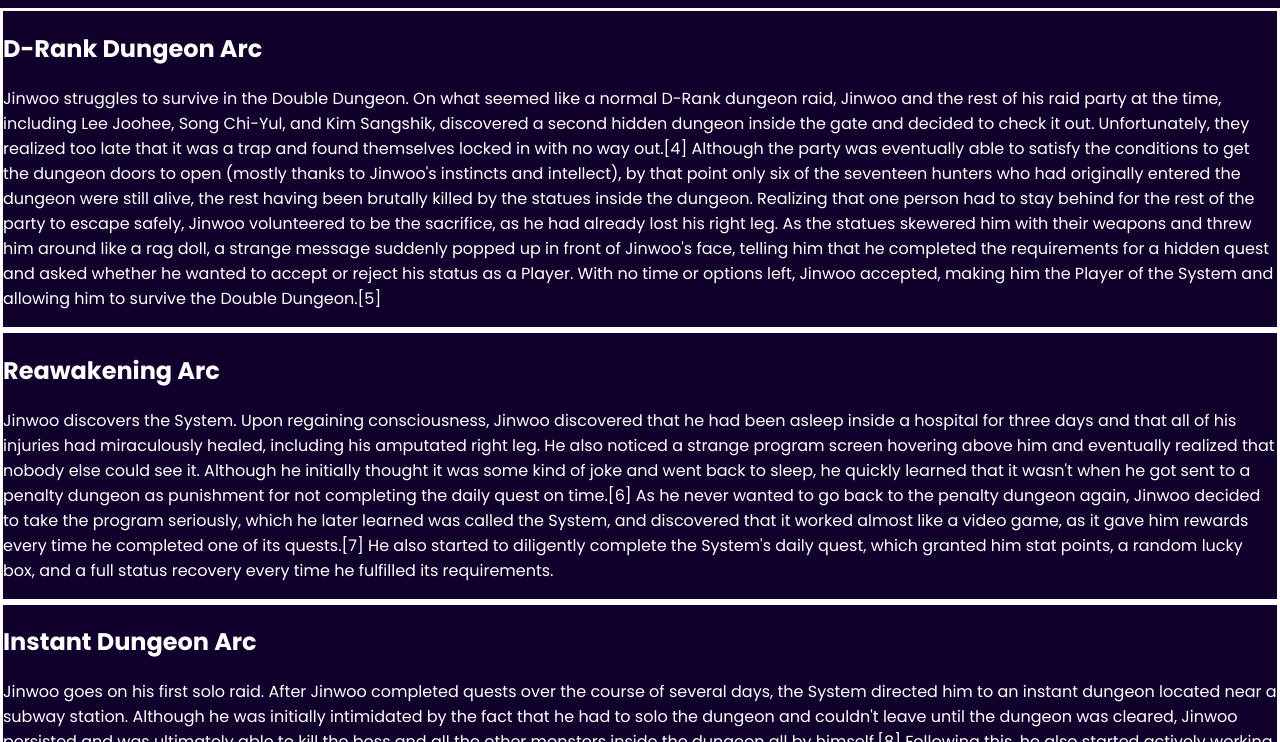
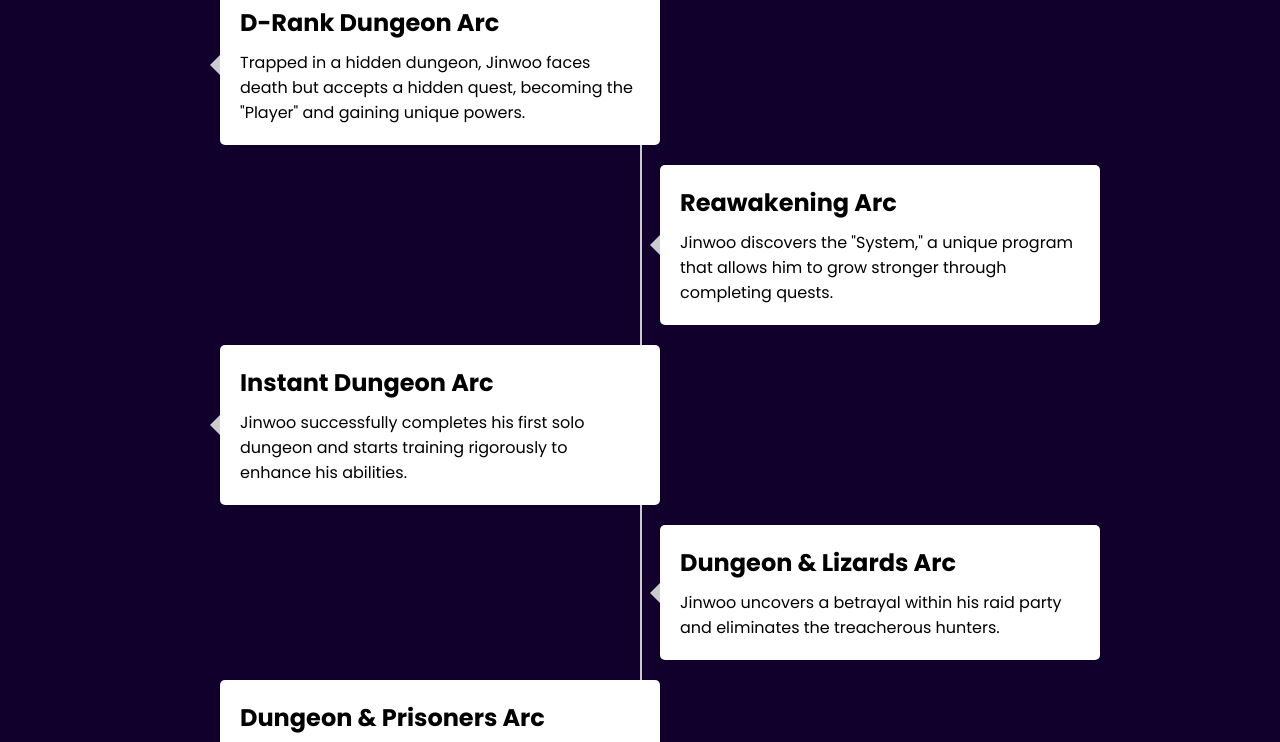
Before and after one commit to seeum-0/Sung-Jinwoo, a plain HTML site: page Sung Jinwoo/history.html in a window 1280 px wide. Shown: the part 133-875 px from the top of the page. Drawn offline with Linux system fonts and the light colour scheme.

Commit message:
Added timeline in history page that displays all the main events in the anime only not Manga.

```diff
--- a/Sung Jinwoo/css/global.css
+++ b/Sung Jinwoo/css/global.css
@@ -1,8 +1,6 @@
 @import url("https://fonts.googleapis.com/css2?family=Poppins:ital,wght@0,100;0,200;0,300;0,400;0,500;0,600;0,700;0,800;0,900;1,100;1,200;1,300;1,400;1,500;1,600;1,700;1,800;1,900&display=swap");
 
-html,
-body,
-header {
+* {
   margin: 0;
   padding: 0;
   font-family: Poppins, "Times New Roman", Times, serif;
@@ -11,6 +9,8 @@ header {
 body {
   margin: 0;
   padding: 0;
+  width: 100%;
+  height: 100%;
   background-color: #10002b;
 }
 
--- a/Sung Jinwoo/css/history.css
+++ b/Sung Jinwoo/css/history.css
@@ -1,7 +1,65 @@
+.timeline-container {
+  display: flex;
+  flex-direction: column;
+  align-items: center;
+  padding: 50px 0;
+}
+
 .timeline {
-  color: white;
+  position: relative;
+  max-width: 900px;
+  margin: 0 auto;
+}
+
+.timeline::before {
+  content: "";
+  position: absolute;
+  top: 0;
+  bottom: 0;
+  left: 50%;
+  width: 2px;
+  background-color: #ccc;
 }
 
 .card {
-  border: 3px solid white;
+  position: relative;
+  background-color: #fff;
+  border-radius: 5px;
+  padding: 20px;
+  margin: 20px 0;
+  width: 400px;
 }
+
+.card::before {
+  content: "";
+  position: absolute;
+  top: 50%;
+  transform: translateY(-50%);
+  left: -20px;
+  border: 10px solid transparent;
+  border-right: 10px solid #ccc;
+}
+
+.card::before {
+  content: "";
+  position: absolute;
+  top: 50%;
+  transform: translateY(-50%);
+  left: -20px;
+  border: 10px solid transparent;
+  border-right: 10px solid #ccc;
+}
+
+.card.left {
+  left: 50%;
+  margin-left: -420px; /* Adjust this value based on card width and margin */
+}
+
+.card.right {
+  left: 50%;
+  margin-left: 20px;
+}
+
+.card h2 {
+  margin-bottom: 10px;
+}
--- a/Sung Jinwoo/css/index.css
+++ b/Sung Jinwoo/css/index.css
@@ -3,8 +3,6 @@ html {
 }
 
 body {
-  width: 100%;
-  height: 100%;
   margin: 0;
   padding: 0;
   font-family: sans-serif;
--- a/Sung Jinwoo/history.html
+++ b/Sung Jinwoo/history.html
@@ -20,40 +20,31 @@
 </header>
     <body>
       <div class="timeline">
+        <div class="container">
           <h1>History</h1>
-        <div class="card">
+          <div class="card left">
             <h2>D-Rank Dungeon Arc</h2>
-          <p>Jinwoo struggles to survive in the Double Dungeon.
-            On what seemed like a normal D-Rank dungeon raid, Jinwoo and the rest of his raid party at the time, including Lee Joohee, Song Chi-Yul, and Kim Sangshik, discovered a second hidden dungeon inside the gate and decided to check it out. Unfortunately, they realized too late that it was a trap and found themselves locked in with no way out.[4]
-            Although the party was eventually able to satisfy the conditions to get the dungeon doors to open (mostly thanks to Jinwoo's instincts and intellect), by that point only six of the seventeen hunters who had originally entered the dungeon were still alive, the rest having been brutally killed by the statues inside the dungeon. Realizing that one person had to stay behind for the rest of the party to escape safely, Jinwoo volunteered to be the sacrifice, as he had already lost his right leg.
-            As the statues skewered him with their weapons and threw him around like a rag doll, a strange message suddenly popped up in front of Jinwoo's face, telling him that he completed the requirements for a hidden quest and asked whether he wanted to accept or reject his status as a Player. With no time or options left, Jinwoo accepted, making him the Player of the System and allowing him to survive the Double Dungeon.[5]</p>
+            <p>Trapped in a hidden dungeon, Jinwoo faces death but accepts a hidden quest, becoming the "Player" and gaining unique powers.</p>
           </div>
 
-        <div class="card">
+          <div class="card right">
             <h2>Reawakening Arc</h2>
-          <p>Jinwoo discovers the System.
-            Upon regaining consciousness, Jinwoo discovered that he had been asleep inside a hospital for three days and that all of his injuries had miraculously healed, including his amputated right leg. He also noticed a strange program screen hovering above him and eventually realized that nobody else could see it. Although he initially thought it was some kind of joke and went back to sleep, he quickly learned that it wasn't when he got sent to a penalty dungeon as punishment for not completing the daily quest on time.[6]
-            As he never wanted to go back to the penalty dungeon again, Jinwoo decided to take the program seriously, which he later learned was called the System, and discovered that it worked almost like a video game, as it gave him rewards every time he completed one of its quests.[7] He also started to diligently complete the System's daily quest, which granted him stat points, a random lucky box, and a full status recovery every time he fulfilled its requirements.</p>
+            <p>Jinwoo discovers the "System," a unique program that allows him to grow stronger through completing quests.</p>
           </div>
 
-        <div class="card">
+          <div class="card left">
             <h2>Instant Dungeon Arc</h2>
-          <p>Jinwoo goes on his first solo raid.
-            After Jinwoo completed quests over the course of several days, the System directed him to an instant dungeon located near a subway station. Although he was initially intimidated by the fact that he had to solo the dungeon and couldn't leave until the dungeon was cleared, Jinwoo persisted and was ultimately able to kill the boss and all the other monsters inside the dungeon all by himself.[8] Following this, he also started actively working out and investing in his strength stats, which prompted the System's magical effects to kick in and caused him to become much more muscular and masculine over the course of only a few weeks.[9]</p>
+            <p>Jinwoo successfully completes his first solo dungeon and starts training rigorously to enhance his abilities.</p>
           </div>
 
-        <div class="card">
+          <div class="card right">
             <h2>Dungeon & Lizards Arc</h2>
-          <p>Jinwoo kills Hwang Dongsuk.
-            Despite having grown to the level of a B-Rank thanks to his training with the System, Jinwoo quickly realized that his funds were low due to having not participated in a raid since the Double Dungeon Incident. Seeking to make some money fast, he joined a C-Rank strike squad led by Hwang Dongsuk as their porter, where he also met a wealthy rookie D-Rank named Yoo Jinho. Although the raid initially proceeded without incident, Jinwoo eventually deduced that something was off with the rest of the squad, not including Jinho, and ultimately realized that they were a band of lizards when they trapped both him and Jinho inside the boss room.[10]
-            Although Jinwoo was able to kill the boss, Hwang and his mates quickly returned and attempted to kill both him and Jinho so that they could hog all the raid profits to themselves. In response, the System gave him a quest to kill Hwang and his men, and Jinwoo followed through, easily slaughtering them all with his dagger.[11]</p>
+            <p>Jinwoo uncovers a betrayal within his raid party and eliminates the treacherous hunters.</p>
           </div>
 
-        <div class="card">
+          <div class="card left">
             <h2>Dungeon & Prisoners Arc</h2>
-          <p>Jinwoo and Jinho talk business.
-            About a day later, Jinwoo received a call from Jinho and the two met up at a local coffee shop, where Jinho thanked him for saving his life and asked him if they could form a strike squad together. Although Jinwoo initially refused, he changed his mind when Jinho explained that it would only be temporary and the two of them eventually struck a deal; Jinwoo would help Jinho finish 19 more raids so that he could become a guild master. In exchange, Jinho would keep Jinwoo's true strength a secret and give him a building worth 30B won (26M USD) once all 19 raids were complete.[12]
-            Deciding to test himself out before he started going on raids with Jinho, Jinwoo entered an S-Rank instant dungeon called the Demon Castle and was almost immediately confronted by Cerberus, the dungeon's first boss. Although Jinwoo was able to kill Cerberus, he nearly died doing so and only won because of his Status Recovery skill. Realizing that it was suicide to venture any further into the dungeon, Jinwoo decided to return when he was stronger.[13]</p>
+            <p>Jinwoo forms a temporary partnership with Yoo Jinho, completing raids while secretly testing his own strength in a challenging S-Rank dungeon.</p>
           </div>
   <!--
           <div class="card">
@@ -120,5 +111,6 @@
             <h2>Epilogue</h2>
           </div>
         </div> -->
+        </div>
     </body>
 </html>
```
Lines whose indentation alone changed are shown as unchanged.
